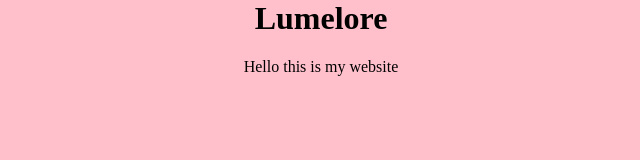
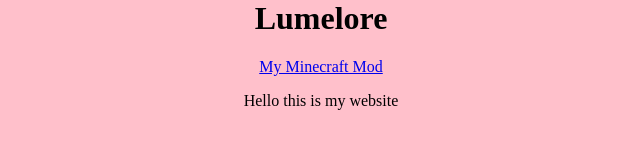
Before and after one commit to Lumelore/lumelore.github.io, a plain HTML site: page index.html in a window 1280 px wide. Shown: the whole page, without its empty margins (319-959 px from the left). Drawn offline with Linux system fonts and the light colour scheme.

Commit message:
Update index.html

```diff
--- a/index.html
+++ b/index.html
@@ -7,7 +7,7 @@
 </head>
 <body>
   <h1>Lumelore</h1>
-  <a href="/amiahsmodmc.html"></a>
+  <a href="/amiahsmodmc.html">My Minecraft Mod</a>
   <p>Hello this is my website</p>
 </body>
 </html>
```
